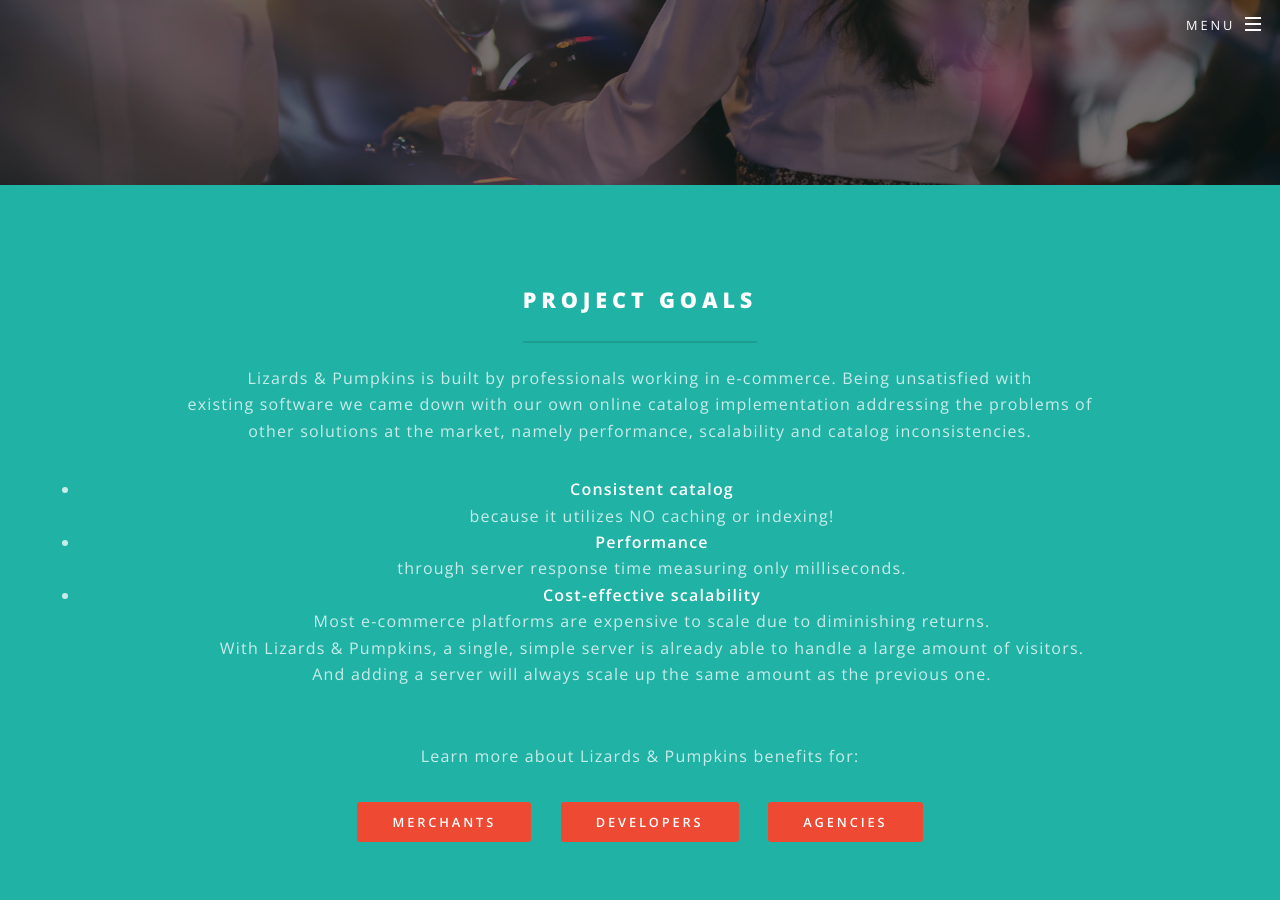
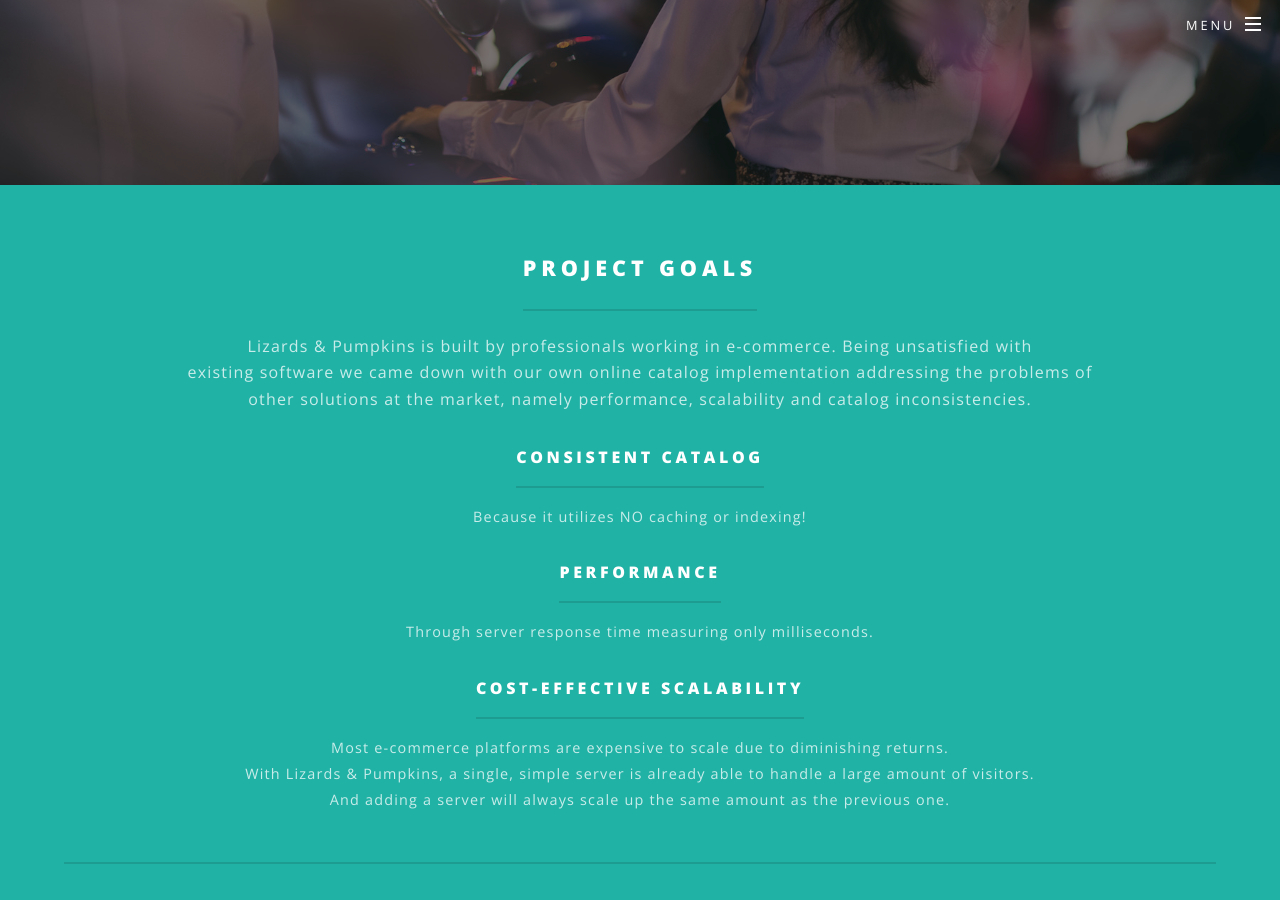
Before and after one commit to lizards-and-pumpkins/lizards-and-pumpkins.github.io, a Jekyll site: the page built from index.html, in a window 1280 px wide and 900 px high, scrolled down 715 px. Built offline with Jekyll 4.4.1, drawn with Linux system fonts in a browser that asks for light colours; some of the changed text lies outside the part shown.

```diff
--- a/css/main.scss
+++ b/css/main.scss
@@ -1220,7 +1220,7 @@ $baseurl: '{{ site.baseurl }}/images';
 	}
 
 	.wrapper {
-		@include padding(6em, 0);
+		@include padding(4em, 0);
 
 		> .inner {
 			width: 60em;
--- a/index.html
+++ b/index.html
@@ -18,25 +18,25 @@ layout: landing
             <p>Lizards &amp; Pumpkins is built by professionals working in e-commerce. Being unsatisfied with<br/>
                 existing software we came down with our own online catalog implementation addressing the problems of<br />
                 other solutions at the market, namely performance, scalability and catalog inconsistencies.</p>
-            <ul>
-                <li><strong>Consistent catalog</strong><br/>
-                    because it utilizes NO caching or indexing!</li>
-                <li><strong>Performance</strong><br/>
-                    through server response time measuring only milliseconds.</li>
-                <li><strong>Cost-effective scalability</strong><br/>
+            <h4>Consistent catalog</h4>
+            <p>Because it utilizes NO caching or indexing!</p>
+            <h4>Performance</h4>
+            <p>Through server response time measuring only milliseconds.</p>
+            <h4>Cost-effective scalability</h4>
+            <p>
                 Most e-commerce platforms are expensive to scale due to diminishing returns.<br/>
                 With Lizards &amp; Pumpkins, a single, simple server is already able to handle a large
                 amount of visitors.<br/>
                 And adding a server will always scale up the same amount as the previous one.
-                </li>
-            </ul>
-        </header>
+            </p>
+            <hr/>
             <p>Learn more about Lizards &amp; Pumpkins benefits for:</p>
             <ul class="actions">
                 <li><a href="#for-merchants" class="button special scrolly">Merchants</a></li>
                 <li><a href="#for-developers" class="button special scrolly">Developers</a></li>
                 <li><a href="#for-agencies" class="button special scrolly">Agencies</a></li>
             </ul>
+        </header>
     </div>
 </section>
 
@@ -50,15 +50,15 @@ layout: landing
                 All the while pages still are being delivered at a blazing speed.</p>
             <h2>Calculable scalability</h2>
             <p>Due to Lizards &amp; Pumpkins linear scalability it is easy to work out how much
-                power the servers need to be assigned to handle a given number of expected visitors.<br/>
-                No more overpowered hardware idling around, no more traffic spikes slowing response times.<br/>
-                Additionally, the platform makes good use of the hardware, which means smaller servers can serve more customers.</p>
+                power the servers need to be assigned to handle a given number of expected visitors.</p>
+            <p>No more overpowered hardware idling around, no more traffic spikes slowing response times.</p>
+            <p>Additionally, the platform makes good use of the hardware, which means smaller servers can serve more
+                customers.</p>
             <h2>Integrate any third party system</h2>
             <p>Lizards &amp; Pumpkins supplies no PIM or CRM or other backoffice capabilities.
                 Instead of building these into the product, our goal is to make integrating third party systems as
-                simple as possible.<br/>
-                We follow the philosophy that a tool should do one thing well, rather than doing many things
-                badly.</p>
+                simple as possible.</p>
+            <p>We follow the philosophy that a tool should do one thing well, rather than doing many things badly.</p>
             <p></p>
         </div>
     </section>
@@ -68,22 +68,23 @@ layout: landing
             <h2>Clean Code</h2>
             <p>All developers working on Lizards &amp; Pumpkins have read (and agreed with) the principles of clean code,
                 as presented by Robert C. (a.k.a. Uncle Bob) Martin in his classic book <a
-                        href="http://www.goodreads.com/book/show/3735293-clean-code">"Clean Code"</a>. Every line of
-                code is open-source. Every line of code is test driven. Every line of code has been reviewed before it
-                was merged into the product. A flexible technology stack and no dependencies on 3rd party
-                frameworks help keep technical dept in check and make Lizards &amp; Pumpkins easy to adjust to a merchants
-                unique requirements.</p>
+                        href="http://www.goodreads.com/book/show/3735293-clean-code">"Clean Code"</a>.</p>
+            <p>Every line of code is open-source. Every line of code is test driven. Every line of code has been
+                reviewed before it was merged into the product.</p>
+            <p>A flexible technology stack and no dependencies on 3rd party frameworks help keep technical dept in
+                check and make Lizards &amp; Pumpkins easy to adjust to a merchants unique requirements.</p>
             <h2>Developer VM</h2>
             <p>A vagrant based developer VM is <a href="https://github.com/lizards-and-pumpkins/dev-vm">available on
                 github</a>.
                 It contains a pre-configured environment of Lizards &amp; Pumpkins ready for you to start exploring.
-                All non-catalog features (for example the shopping basket and checkout) are provided by a Magento (1.x) CE
-                installation with sample data.</p>
+                All non-catalog features (for example the shopping basket and checkout) are provided by a Magento (1.x)
+                CE installation with sample data.</p>
             <h2>API first</h2>
             <p>Lizards &amp; Pumpkins doesn't care if the catalog is delivered as HTML or as JSON (or XML or anything else).
                 This can be utilized to build an API first or API only catalog. This allows the shop frontend to be
-                developed as an independent application, decoupled from the server-side application.<br/>
-                However, it is also possible to render the complete catalog server side as a website that does not require JavaScript.</p>
+                developed as an independent application, decoupled from the server-side application.</p>
+            <p>However, it is also possible to render the complete catalog server side as a website that does not
+                require JavaScript.</p>
             <h2>Made for custom applications</h2>
             <p>Lizards &amp; Pumpkins provides a basic pre-rendering and content delivery platform, on which any given store
                 can be implemented.
@@ -97,10 +98,10 @@ layout: landing
         <div class="content">
             <h2>Pure Partnership</h2>
             <p>Lizards &amp; Pumpkins is a very young platform which means that in order to utilize it for projects,
-                be prepared to invest development time into it.<br/>
-                On the upside, by knowing Lizards &amp; Pumpkins you can offer unique capabilities to
-                solve your customers problems.<br/>
-                This also allows you to influence the direction of the product as it matures.</p>
+                be prepared to invest development time into it.</p>
+            <p>On the upside, by knowing Lizards &amp; Pumpkins you can offer unique capabilities to
+                solve your customers problems.</p>
+            <p>This also allows you to influence the direction of the product as it matures.</p>
         </div>
     </section>
 </section>
@@ -138,6 +139,11 @@ layout: landing
                 <p>Every line of code is passing two levels of automated testing, human code review and multiple
                     security vulnerability analysers.</p>
             </li>
+            <li class="icon fa-code">
+                <h3>Test Converage</h3>
+                <p>All code is covered by unit and integration tests. This allows consistent development speed and
+                    helps keep technical debt at bay.</p>
+            </li>
         </ul>
     </div>
 </section>
```
Also changed, not shown: images/pic01.jpg, images/pic02.jpg. Lines whose indentation alone changed are shown as unchanged.
